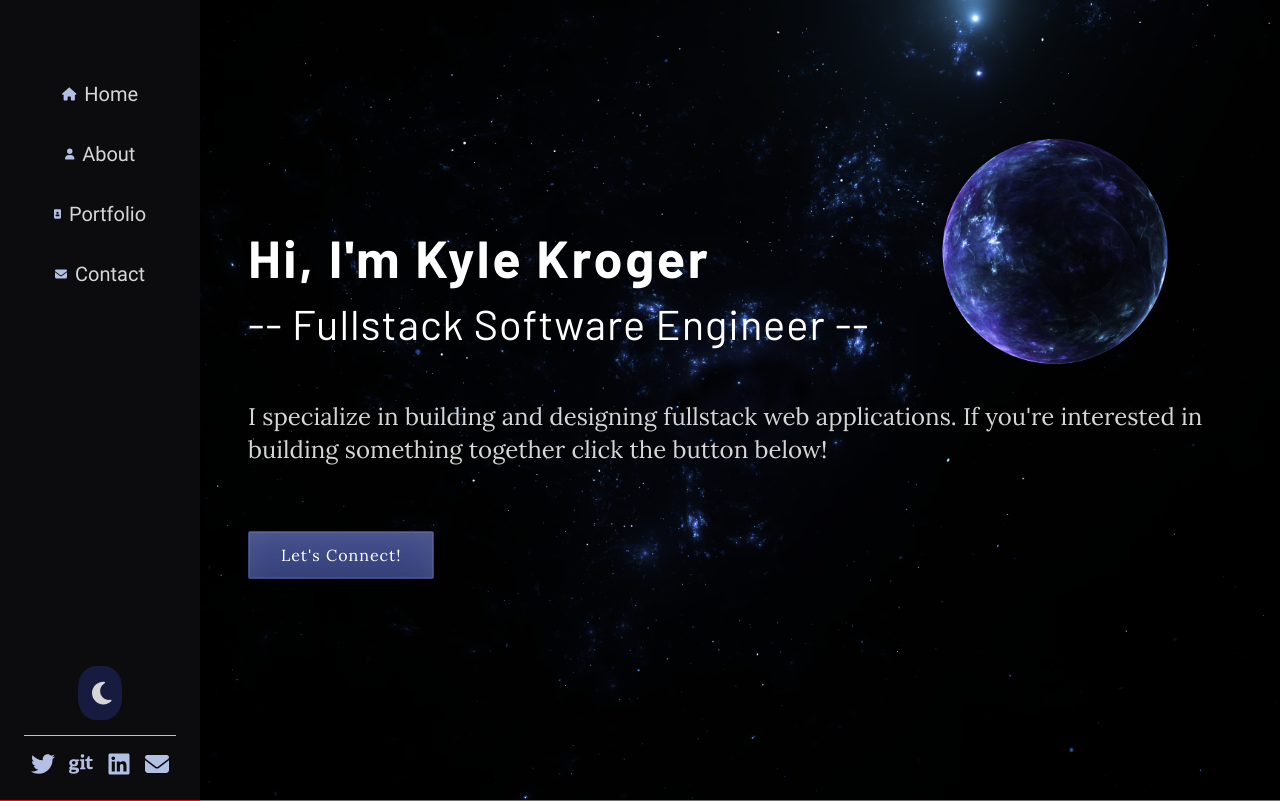
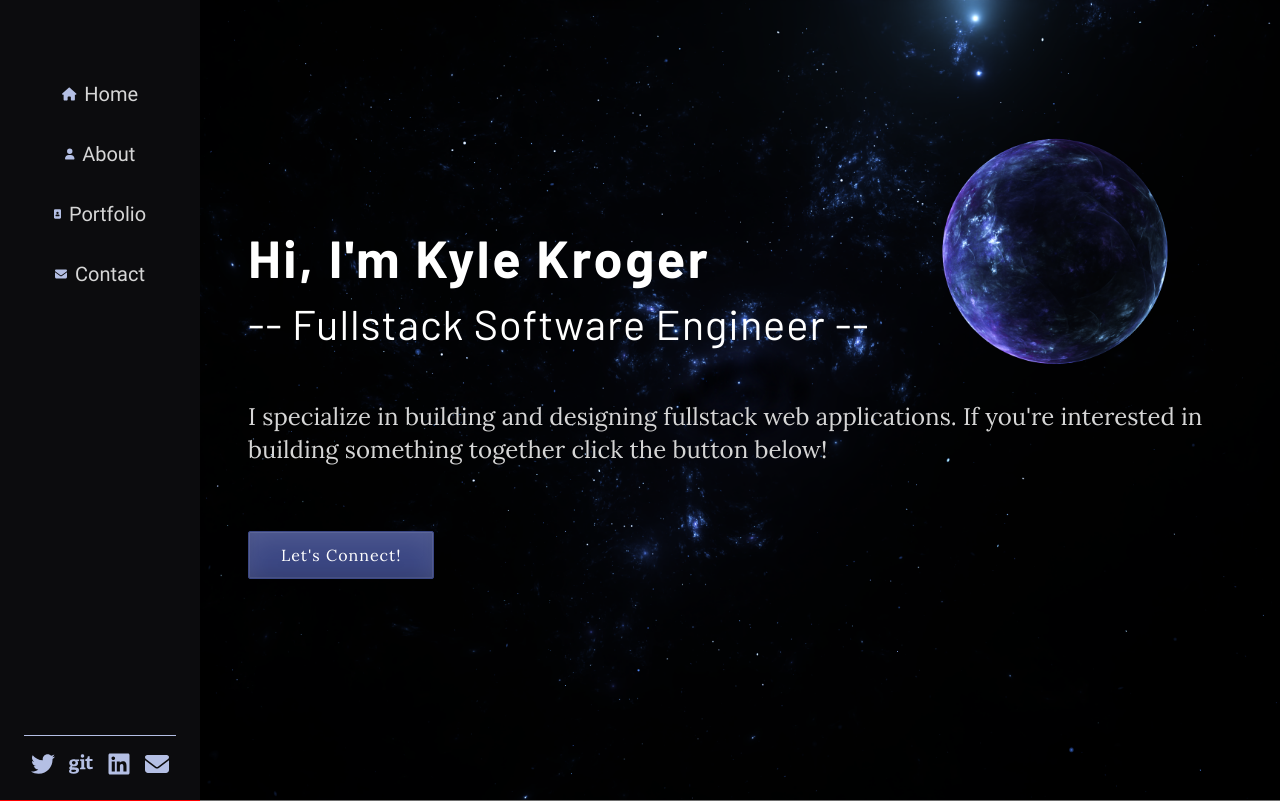
Before and after one commit to Kyle-Kroger/my-portfolio, a React (Create React App) app: page / in a window 1280 px wide. Shown: the top 801 px of the page. Built offline with nearby package versions, Linux system fonts and the light colour scheme; grey boxes are pictures that could not be loaded.

Commit message:
disable theme button for now

```diff
--- a/src/components/layout/Sidebar.js
+++ b/src/components/layout/Sidebar.js
@@ -61,9 +61,9 @@ const Sidebar = (props) => {
           </a>
         </ul>
       </StyledNav>
-      <ThemeButton onClick={changeTheme} disabled={disabled} icon={themeIcon}>
+      {/* <ThemeButton onClick={changeTheme} disabled={disabled} icon={themeIcon}>
         <ThemeIcon icon={themeIcon}></ThemeIcon>
-      </ThemeButton>
+      </ThemeButton> */}
       <NavFooterWrapper>
         <NavFooter></NavFooter>
       </NavFooterWrapper>
```
